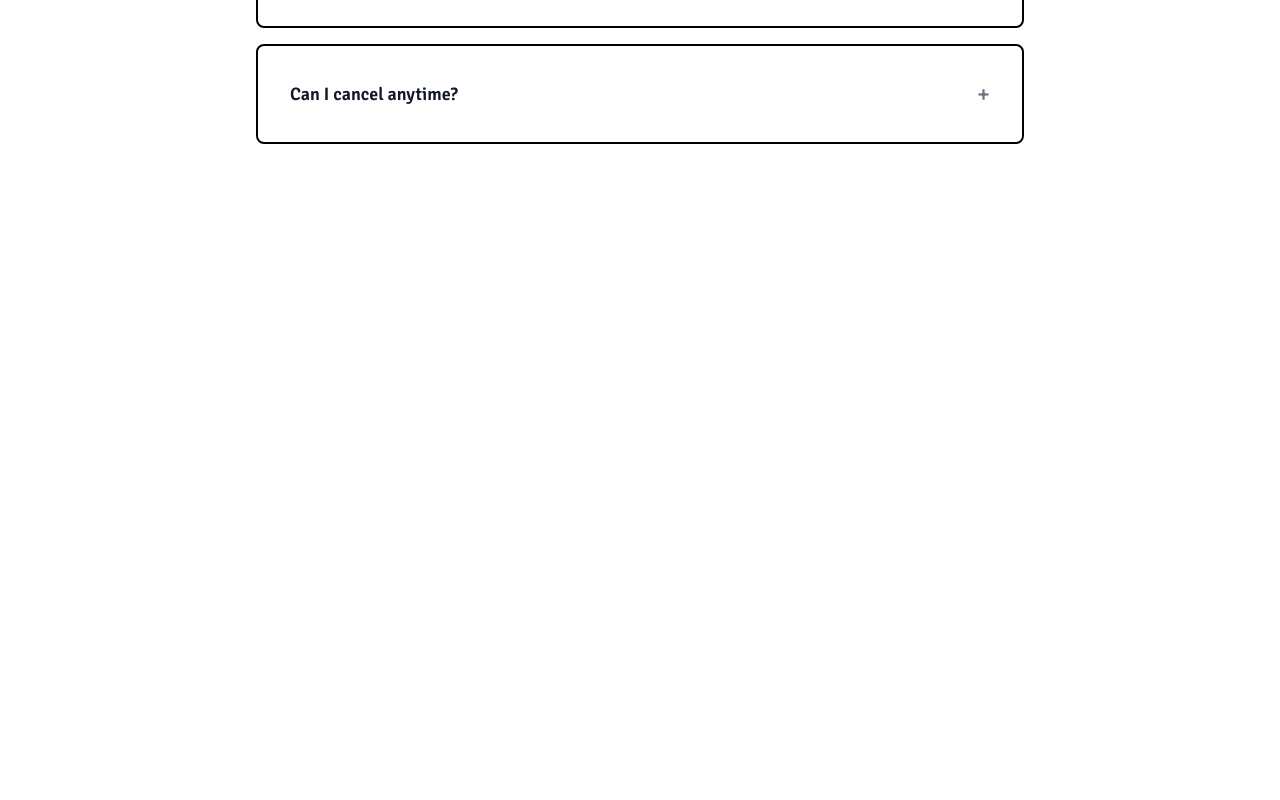
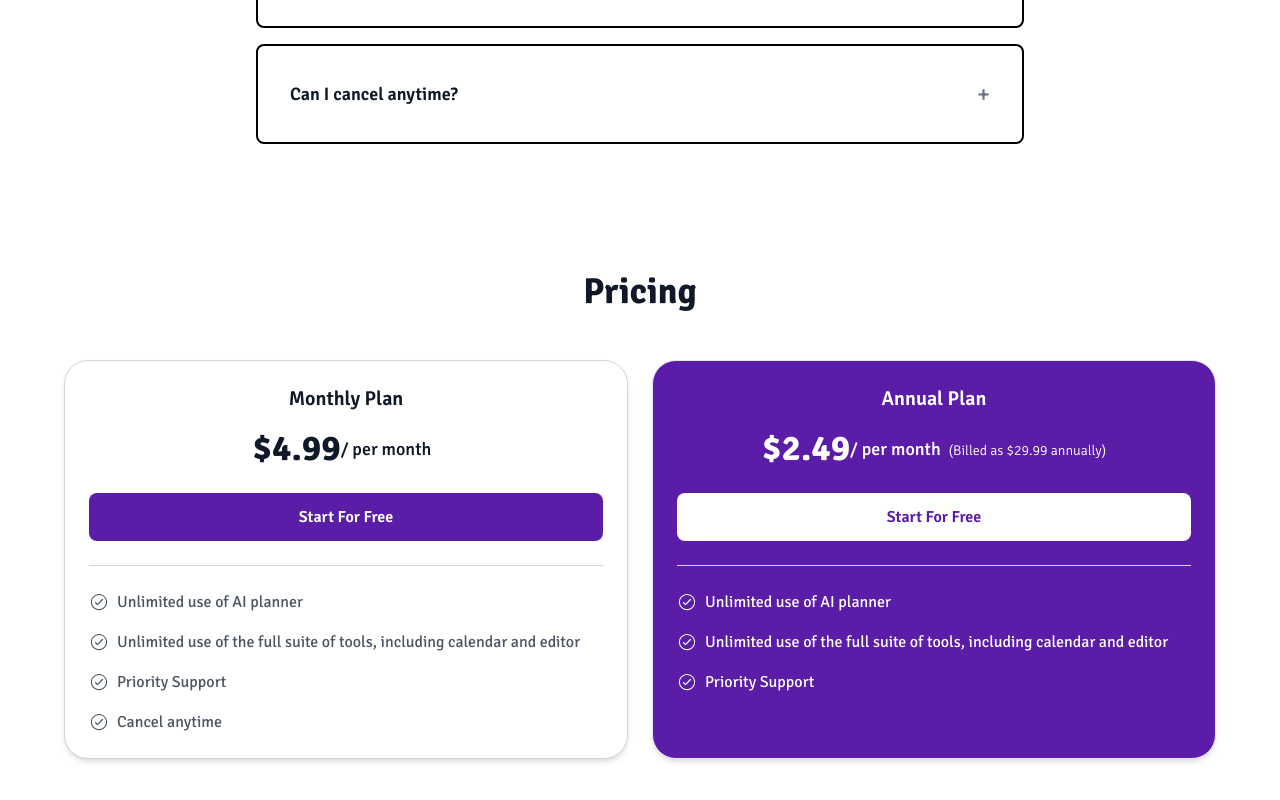
Before and after one commit to Takmim00/Game-plan, a React (Vite) app: page / in a window 1280 px wide. Shown: the part 2931-3731 px from the top of the page. Before the commit the page ends 3139 px from the top, so only its background shows below. Built offline with nearby package versions, Linux system fonts and the light colour scheme; a web font is replaced by a local one.

Commit message:
pricing section added

```diff
--- /dev/null
+++ b/src/component/Pricing.jsx
@@ -0,0 +1,164 @@
+const Pricing = () => {
+  return (
+    <div class="py-10 md:py-16 px-4 sm:px-6 lg:px-16 bg-white text-center">
+      <h2 class="text-2xl md:text-3xl lg:text-4xl font-extrabold text-gray-900 mb-12">
+        Pricing
+      </h2>
+      <div class="grid grid-cols-1 md:grid-cols-2 gap-6">
+        <div class="rounded-3xl border border-gray-300 bg-white text-gray-900 p-6 shadow-md hover:shadow-lg transition-shadow duration-300">
+          <h3 class="text-lg md:text-xl font-semibold mb-4">Monthly Plan</h3>
+          <p class="text-3xl md:text-4xl font-bold flex justify-center items-center">
+            <p>$4.99 </p>
+            <span class="text-sm md:text-lg font-medium ">
+              <div class="flex items-center justify-center">
+                <div>/ per month </div>
+                <div class="ml-2"></div>
+              </div>
+            </span>
+          </p>
+          <button class="mt-6 w-full py-3 rounded-lg font-semibold bg-[#5B1CA8] text-white hover:bg-purple-500 transition-colors duration-300">
+            Start For Free
+          </button>
+          <div class="my-6 border-t border-gray-300"></div>
+          <ul class="space-y-4">
+            <li class="flex items-center space-x-2 text-gray-600">
+              <svg
+                stroke="currentColor"
+                fill="currentColor"
+                stroke-width="0"
+                viewBox="0 0 512 512"
+                height="20"
+                width="20"
+                xmlns="http://www.w3.org/2000/svg"
+              >
+                <path d="M362.6 192.9L345 174.8c-.7-.8-1.8-1.2-2.8-1.2-1.1 0-2.1.4-2.8 1.2l-122 122.9-44.4-44.4c-.8-.8-1.8-1.2-2.8-1.2-1 0-2 .4-2.8 1.2l-17.8 17.8c-1.6 1.6-1.6 4.1 0 5.7l56 56c3.6 3.6 8 5.7 11.7 5.7 5.3 0 9.9-3.9 11.6-5.5h.1l133.7-134.4c1.4-1.7 1.4-4.2-.1-5.7z"></path>
+                <path d="M256 76c48.1 0 93.3 18.7 127.3 52.7S436 207.9 436 256s-18.7 93.3-52.7 127.3S304.1 436 256 436c-48.1 0-93.3-18.7-127.3-52.7S76 304.1 76 256s18.7-93.3 52.7-127.3S207.9 76 256 76m0-28C141.1 48 48 141.1 48 256s93.1 208 208 208 208-93.1 208-208S370.9 48 256 48z"></path>
+              </svg>
+              <span>Unlimited use of AI planner</span>
+            </li>
+            <li class="flex items-center space-x-2 text-gray-600">
+              <svg
+                stroke="currentColor"
+                fill="currentColor"
+                stroke-width="0"
+                viewBox="0 0 512 512"
+                height="20"
+                width="20"
+                xmlns="http://www.w3.org/2000/svg"
+              >
+                <path d="M362.6 192.9L345 174.8c-.7-.8-1.8-1.2-2.8-1.2-1.1 0-2.1.4-2.8 1.2l-122 122.9-44.4-44.4c-.8-.8-1.8-1.2-2.8-1.2-1 0-2 .4-2.8 1.2l-17.8 17.8c-1.6 1.6-1.6 4.1 0 5.7l56 56c3.6 3.6 8 5.7 11.7 5.7 5.3 0 9.9-3.9 11.6-5.5h.1l133.7-134.4c1.4-1.7 1.4-4.2-.1-5.7z"></path>
+                <path d="M256 76c48.1 0 93.3 18.7 127.3 52.7S436 207.9 436 256s-18.7 93.3-52.7 127.3S304.1 436 256 436c-48.1 0-93.3-18.7-127.3-52.7S76 304.1 76 256s18.7-93.3 52.7-127.3S207.9 76 256 76m0-28C141.1 48 48 141.1 48 256s93.1 208 208 208 208-93.1 208-208S370.9 48 256 48z"></path>
+              </svg>
+              <span>
+                Unlimited use of the full suite of tools, including calendar and
+                editor
+              </span>
+            </li>
+            <li class="flex items-center space-x-2 text-gray-600">
+              <svg
+                stroke="currentColor"
+                fill="currentColor"
+                stroke-width="0"
+                viewBox="0 0 512 512"
+                height="20"
+                width="20"
+                xmlns="http://www.w3.org/2000/svg"
+              >
+                <path d="M362.6 192.9L345 174.8c-.7-.8-1.8-1.2-2.8-1.2-1.1 0-2.1.4-2.8 1.2l-122 122.9-44.4-44.4c-.8-.8-1.8-1.2-2.8-1.2-1 0-2 .4-2.8 1.2l-17.8 17.8c-1.6 1.6-1.6 4.1 0 5.7l56 56c3.6 3.6 8 5.7 11.7 5.7 5.3 0 9.9-3.9 11.6-5.5h.1l133.7-134.4c1.4-1.7 1.4-4.2-.1-5.7z"></path>
+                <path d="M256 76c48.1 0 93.3 18.7 127.3 52.7S436 207.9 436 256s-18.7 93.3-52.7 127.3S304.1 436 256 436c-48.1 0-93.3-18.7-127.3-52.7S76 304.1 76 256s18.7-93.3 52.7-127.3S207.9 76 256 76m0-28C141.1 48 48 141.1 48 256s93.1 208 208 208 208-93.1 208-208S370.9 48 256 48z"></path>
+              </svg>
+              <span>Priority Support</span>
+            </li>
+            <li class="flex items-center space-x-2 text-gray-600">
+              <svg
+                stroke="currentColor"
+                fill="currentColor"
+                stroke-width="0"
+                viewBox="0 0 512 512"
+                height="20"
+                width="20"
+                xmlns="http://www.w3.org/2000/svg"
+              >
+                <path d="M362.6 192.9L345 174.8c-.7-.8-1.8-1.2-2.8-1.2-1.1 0-2.1.4-2.8 1.2l-122 122.9-44.4-44.4c-.8-.8-1.8-1.2-2.8-1.2-1 0-2 .4-2.8 1.2l-17.8 17.8c-1.6 1.6-1.6 4.1 0 5.7l56 56c3.6 3.6 8 5.7 11.7 5.7 5.3 0 9.9-3.9 11.6-5.5h.1l133.7-134.4c1.4-1.7 1.4-4.2-.1-5.7z"></path>
+                <path d="M256 76c48.1 0 93.3 18.7 127.3 52.7S436 207.9 436 256s-18.7 93.3-52.7 127.3S304.1 436 256 436c-48.1 0-93.3-18.7-127.3-52.7S76 304.1 76 256s18.7-93.3 52.7-127.3S207.9 76 256 76m0-28C141.1 48 48 141.1 48 256s93.1 208 208 208 208-93.1 208-208S370.9 48 256 48z"></path>
+              </svg>
+              <span>Cancel anytime</span>
+            </li>
+          </ul>
+        </div>
+        <div class="rounded-3xl border bg-[#5B1CA8] text-white p-6 shadow-md hover:shadow-lg transition-shadow duration-300">
+          <h3 class="text-lg md:text-xl font-semibold mb-4">Annual Plan</h3>
+          <p class="text-3xl md:text-4xl font-bold flex justify-center items-center">
+            <p>$2.49 </p>
+            <span class="text-sm md:text-lg font-medium ">
+              <div class="flex items-center justify-center">
+                <div>/ per month </div>
+                <div class="ml-2">
+                  <p class="text-sm font-light mt-1">
+                    (Billed as $29.99 annually)
+                  </p>
+                </div>
+              </div>
+            </span>
+          </p>
+          <button class="mt-6 w-full py-3 rounded-lg font-semibold bg-white text-[#5B1CA8] hover:bg-purple-100 transition-colors duration-300">
+            Start For Free
+          </button>
+          <div class="my-6 border-t border-gray-300"></div>
+          <ul class="space-y-4">
+            <li class="flex items-center space-x-2 text-white">
+              <svg
+                stroke="currentColor"
+                fill="currentColor"
+                stroke-width="0"
+                viewBox="0 0 512 512"
+                height="20"
+                width="20"
+                xmlns="http://www.w3.org/2000/svg"
+              >
+                <path d="M362.6 192.9L345 174.8c-.7-.8-1.8-1.2-2.8-1.2-1.1 0-2.1.4-2.8 1.2l-122 122.9-44.4-44.4c-.8-.8-1.8-1.2-2.8-1.2-1 0-2 .4-2.8 1.2l-17.8 17.8c-1.6 1.6-1.6 4.1 0 5.7l56 56c3.6 3.6 8 5.7 11.7 5.7 5.3 0 9.9-3.9 11.6-5.5h.1l133.7-134.4c1.4-1.7 1.4-4.2-.1-5.7z"></path>
+                <path d="M256 76c48.1 0 93.3 18.7 127.3 52.7S436 207.9 436 256s-18.7 93.3-52.7 127.3S304.1 436 256 436c-48.1 0-93.3-18.7-127.3-52.7S76 304.1 76 256s18.7-93.3 52.7-127.3S207.9 76 256 76m0-28C141.1 48 48 141.1 48 256s93.1 208 208 208 208-93.1 208-208S370.9 48 256 48z"></path>
+              </svg>
+              <span>Unlimited use of AI planner</span>
+            </li>
+            <li class="flex items-center space-x-2 text-white">
+              <svg
+                stroke="currentColor"
+                fill="currentColor"
+                stroke-width="0"
+                viewBox="0 0 512 512"
+                height="20"
+                width="20"
+                xmlns="http://www.w3.org/2000/svg"
+              >
+                <path d="M362.6 192.9L345 174.8c-.7-.8-1.8-1.2-2.8-1.2-1.1 0-2.1.4-2.8 1.2l-122 122.9-44.4-44.4c-.8-.8-1.8-1.2-2.8-1.2-1 0-2 .4-2.8 1.2l-17.8 17.8c-1.6 1.6-1.6 4.1 0 5.7l56 56c3.6 3.6 8 5.7 11.7 5.7 5.3 0 9.9-3.9 11.6-5.5h.1l133.7-134.4c1.4-1.7 1.4-4.2-.1-5.7z"></path>
+                <path d="M256 76c48.1 0 93.3 18.7 127.3 52.7S436 207.9 436 256s-18.7 93.3-52.7 127.3S304.1 436 256 436c-48.1 0-93.3-18.7-127.3-52.7S76 304.1 76 256s18.7-93.3 52.7-127.3S207.9 76 256 76m0-28C141.1 48 48 141.1 48 256s93.1 208 208 208 208-93.1 208-208S370.9 48 256 48z"></path>
+              </svg>
+              <span>
+                Unlimited use of the full suite of tools, including calendar and
+                editor
+              </span>
+            </li>
+            <li class="flex items-center space-x-2 text-white">
+              <svg
+                stroke="currentColor"
+                fill="currentColor"
+                stroke-width="0"
+                viewBox="0 0 512 512"
+                height="20"
+                width="20"
+                xmlns="http://www.w3.org/2000/svg"
+              >
+                <path d="M362.6 192.9L345 174.8c-.7-.8-1.8-1.2-2.8-1.2-1.1 0-2.1.4-2.8 1.2l-122 122.9-44.4-44.4c-.8-.8-1.8-1.2-2.8-1.2-1 0-2 .4-2.8 1.2l-17.8 17.8c-1.6 1.6-1.6 4.1 0 5.7l56 56c3.6 3.6 8 5.7 11.7 5.7 5.3 0 9.9-3.9 11.6-5.5h.1l133.7-134.4c1.4-1.7 1.4-4.2-.1-5.7z"></path>
+                <path d="M256 76c48.1 0 93.3 18.7 127.3 52.7S436 207.9 436 256s-18.7 93.3-52.7 127.3S304.1 436 256 436c-48.1 0-93.3-18.7-127.3-52.7S76 304.1 76 256s18.7-93.3 52.7-127.3S207.9 76 256 76m0-28C141.1 48 48 141.1 48 256s93.1 208 208 208 208-93.1 208-208S370.9 48 256 48z"></path>
+              </svg>
+              <span>Priority Support</span>
+            </li>
+          </ul>
+        </div>
+      </div>
+    </div>
+  );
+};
+
+export default Pricing;
--- a/src/pages/Home.jsx
+++ b/src/pages/Home.jsx
@@ -2,6 +2,7 @@ import Banner from "../component/Banner";
 import Coaches from "../component/Coaches";
 import Faq from "../component/Faq";
 import Maximize from "../component/Maximize";
+import Pricing from "../component/Pricing";
 import Ultimate from "../component/Ultimate";
 
 const Home = () => {
@@ -12,6 +13,7 @@ const Home = () => {
             <Coaches/>
             <Maximize/>
             <Faq/>
+            <Pricing/>
         </div>
     );
 };
```
